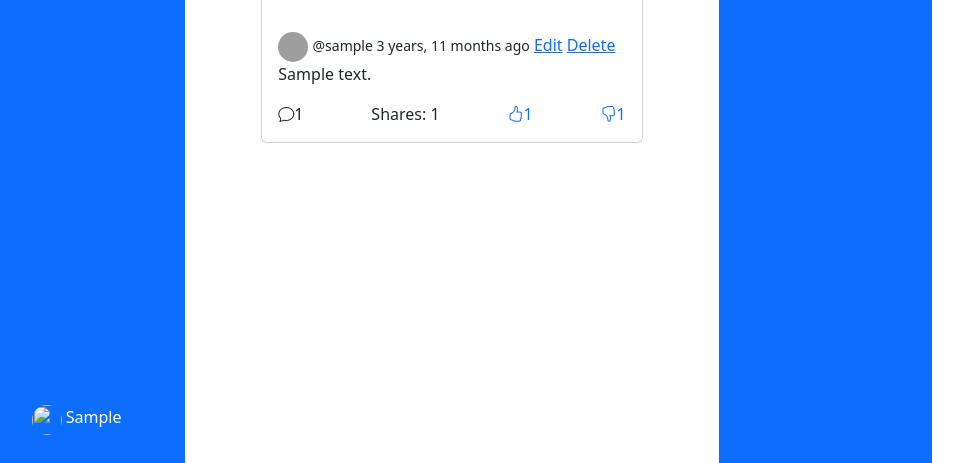
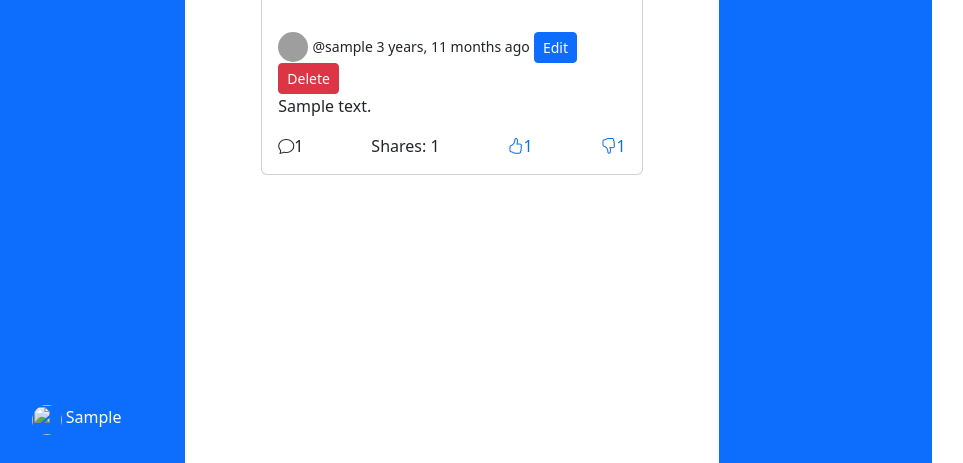
Before and after one commit to JohanPlAr/chatPost, a Django app: page /room/1 in a window 1280 px wide; the page is wider, and only the part inside the window is pictured. Shown: the part 341-804 px from the top of that part, without its empty margins (28-991 px from the left). Run offline with Django 3.2, Linux system fonts and the light colour scheme; a user stored in the database is signed in; tables that the repository leaves empty hold one stand-in row (values such as "Sample post"); grey boxes are pictures that could not be loaded.

Commit message:
Style edit and delete post links as buttons

```diff
--- a/posts/templates/posts/posts.html
+++ b/posts/templates/posts/posts.html
@@ -38,8 +38,8 @@
       {%endif%}
       <small>@{{post.author}} {{post.created|timesince}} ago</small>
       {% if post.author == request.user %}
-      <a href="{% url 'edit_post' post.id %}">Edit</a>
-      <a href="{% url 'delete_post' post.id %}">Delete</a>
+      <a href="{% url 'edit_post' post.id %}" class="btn btn-sm btn-primary">Edit</a>
+      <a href="{% url 'delete_post' post.id %}" class="btn btn-sm btn-danger">Delete</a>
 
       {% endif %}
       <p class="card-text">{{ post.content }}</p>
@@ -98,12 +98,12 @@
                 {%endif%}
             </small>
             {% if comment.author == request.user %}
-            <br>
-            <a href="{% url 'edit_comment' comment.pk %}">Edit</a>
-            <a href="{% url 'delete_comment' comment.pk %}">Delete</a>
+
+            <a href="{% url 'edit_comment' comment.pk %}" class="btn btn-sm btn-primary">Edit</a>
+            <a href="{% url 'delete_comment' comment.pk %}" class="btn btn-sm btn-danger">Delete</a>
             {%endif%}
             <br>
-          {{ comment.content }}</p>
+          {{ comment.content }}
         </li>
         <div class="comment-details">
         <form id="like_comment{{comment.pk}}" action="{% url 'like_comment' comment.pk%}" method="POST">
```
